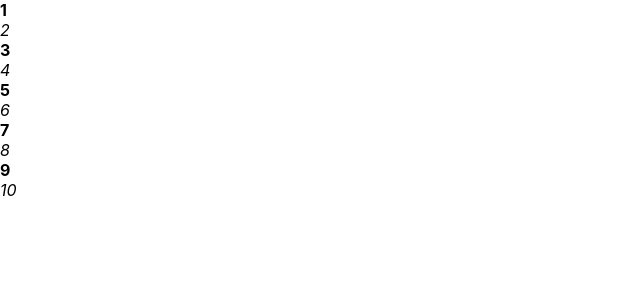
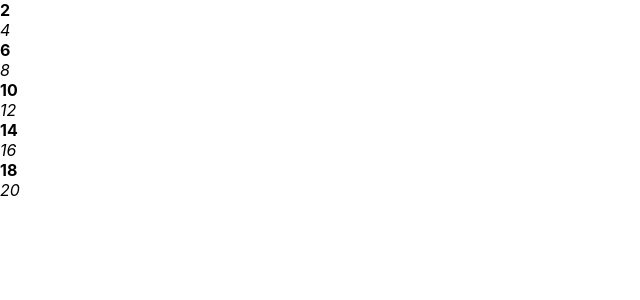
Before and after one commit to rutujadate/second-project, a React (Create React App) app: page / in a window 1280 px wide. Shown: the top 300 px of the page, without its empty margins (0-640 px from the left). Built offline with nearby package versions, Linux system fonts and the light colour scheme.

Commit message:
multiply by 2 in even or odd number

```diff
--- a/src/App.js
+++ b/src/App.js
@@ -8,10 +8,10 @@ function App() {
 
   arr.map((SingleElement)=>{
     if(SingleElement%2===0){
-    return <div><i>{SingleElement}</i></div>
+    return <div><i>{SingleElement*2}</i></div>
     }
     else{
-      return <div><strong>{SingleElement}</strong></div>
+      return <div><strong>{SingleElement*2}</strong></div>
     }
 
   })
```
